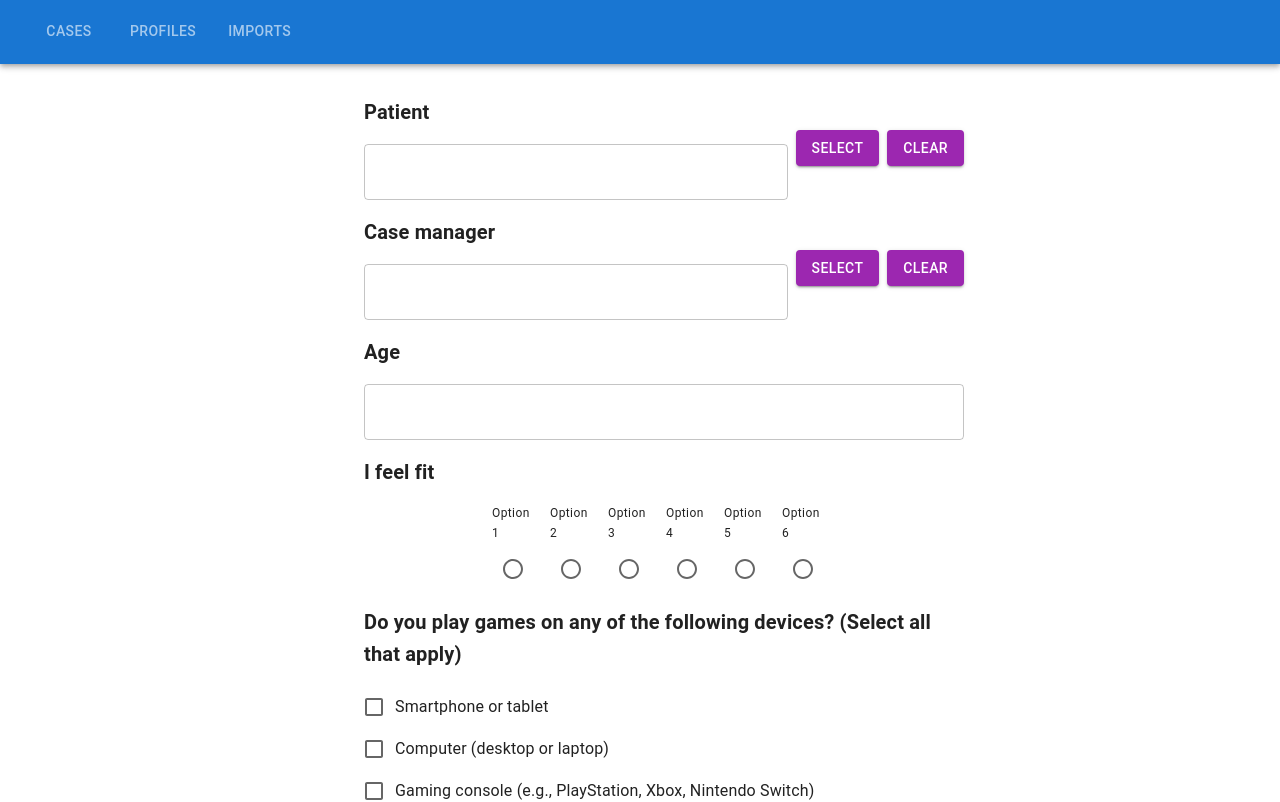
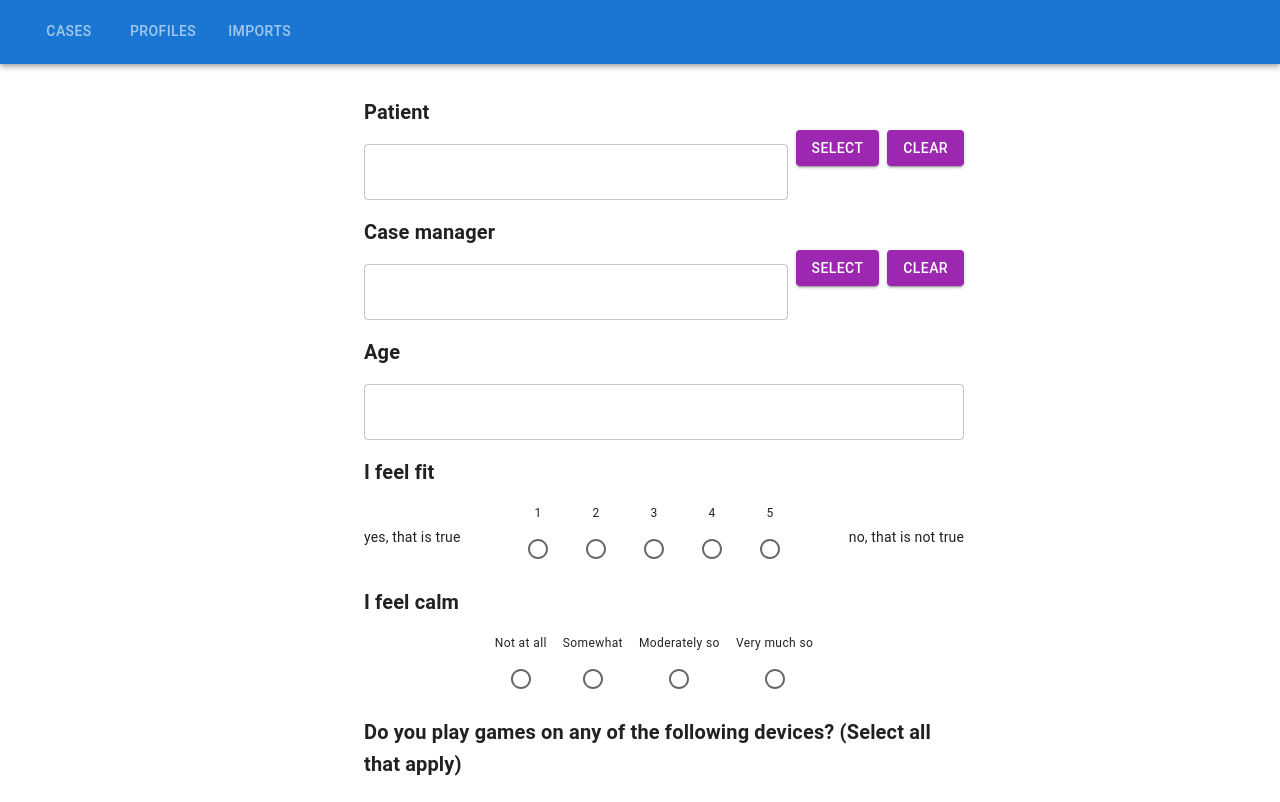
Before and after one commit to pdfusion/PDFusion_UI, a React (Vite) app: page /questionnaire in a window 1280 px wide. Shown: the top 802 px of the page. Built offline with nearby package versions, Linux system fonts and the light colour scheme.

Commit message:
Add props to PDRadioScale to make selection dynamic

```diff
--- a/src/components/widgets/PDRadioScale.tsx
+++ b/src/components/widgets/PDRadioScale.tsx
@@ -34,7 +34,11 @@ export interface IPDRadioScale {
     /**
      * State function to set formData.
     */
-    setFormData?: React.Dispatch<React.SetStateAction<any>>
+    setFormData?: React.Dispatch<React.SetStateAction<any>>,
+    /**
+     * An array of string labels for each radio option.
+    */
+    optionLabels?: string[],
 }
 
 const PDRadioScale = ({
@@ -44,7 +48,8 @@ const PDRadioScale = ({
     lefttEndLabel,
     value,
     formData,
-    setFormData = () => {}
+    setFormData = () => {},
+    optionLabels
 }: IPDRadioScale): JSX.Element => {
     const handleChange = (field: keyof typeof formData) => (
         event: React.ChangeEvent<HTMLInputElement>
@@ -59,10 +64,10 @@ const PDRadioScale = ({
                 <Box sx={{ display: 'flex', alignItems: 'center', justifyContent: 'space-between', flexWrap: 'nowrap' }}>
                     <Typography variant="body2" sx={{ minWidth: 120 }}>{lefttEndLabel}</Typography>
                     <Box sx={{ display: 'flex', flexDirection: 'row', justifyContent: 'center', flexGrow: 1 }}>
-                        {[1, 2, 3, 4, 5, 6].map((val) => (
+                        {(optionLabels || []).map((val) => (
                             <Box key={val} sx={{ display: 'flex', flexDirection: 'column', alignItems: 'center', mx: 1 }}>
                                 <Typography variant="caption" sx={{ mb: 0.5 }}>
-                                    Option {val}
+                                    {val}
                                 </Typography>
                                 <Radio
                                     value={val.toString()}
--- a/src/pages/IQuestionnaire.tsx
+++ b/src/pages/IQuestionnaire.tsx
@@ -9,5 +9,6 @@ export interface IQuestionnaireFormData {
     name: string,
     age: string,
     feelsFit: string,
+    feelsCalm: string,
     gameDevices: string[]
 };
--- a/src/pages/Questionnaire.tsx
+++ b/src/pages/Questionnaire.tsx
@@ -100,6 +100,16 @@ const Questionnaire = ({  }:IQuestionnaire): JSX.Element => {
         name={"feelsFit"}
         caption={"I feel fit"}
         value={formData.feelsFit}
+        rightEndLabel={"no, that is not true"}
+        lefttEndLabel={"yes, that is true"}
+        optionLabels={["1", "2", "3", "4", "5"]}
+      />
+
+      <PDRadioScale
+        name={"feelsCalm"}
+        caption={"I feel calm"}
+        value={formData.feelsCalm}
+        optionLabels={["Not at all", "Somewhat", "Moderately so", "Very much so"]}
       />
 
       <PDCheckboxGroup
```
